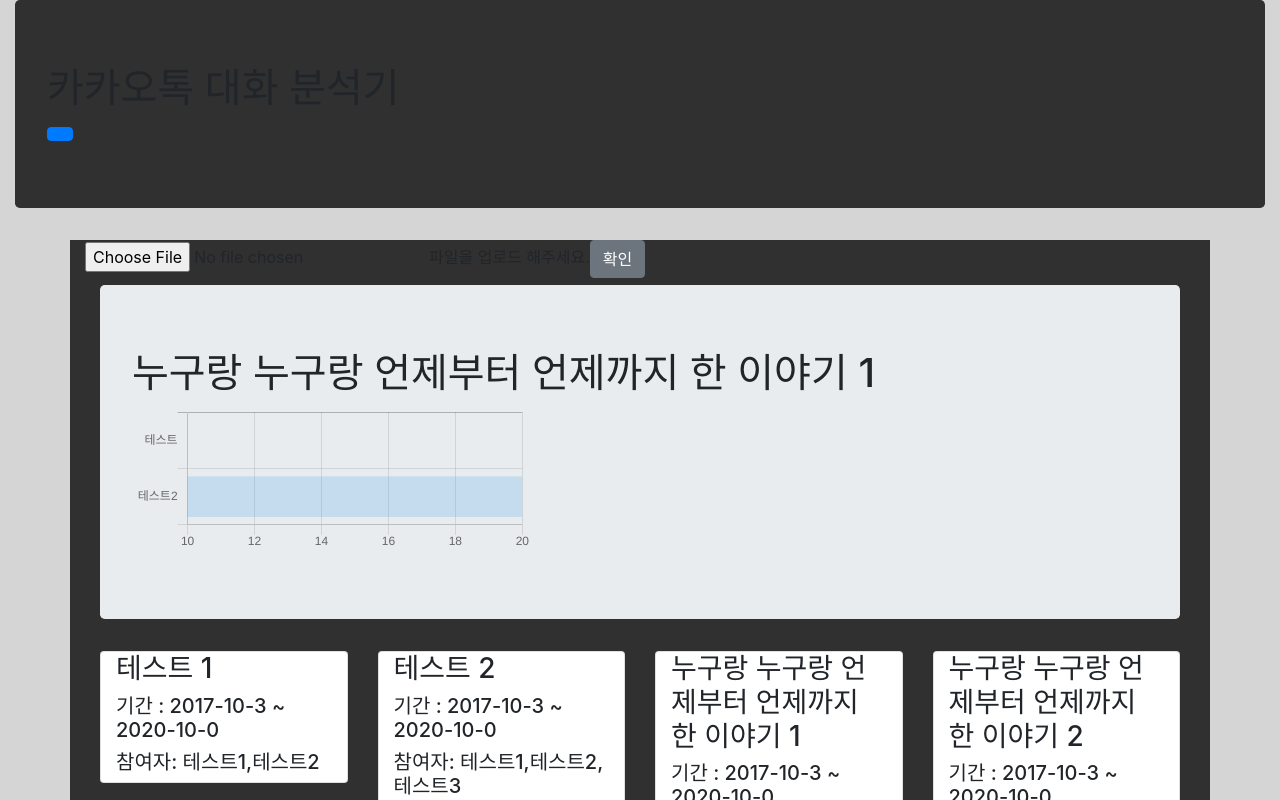
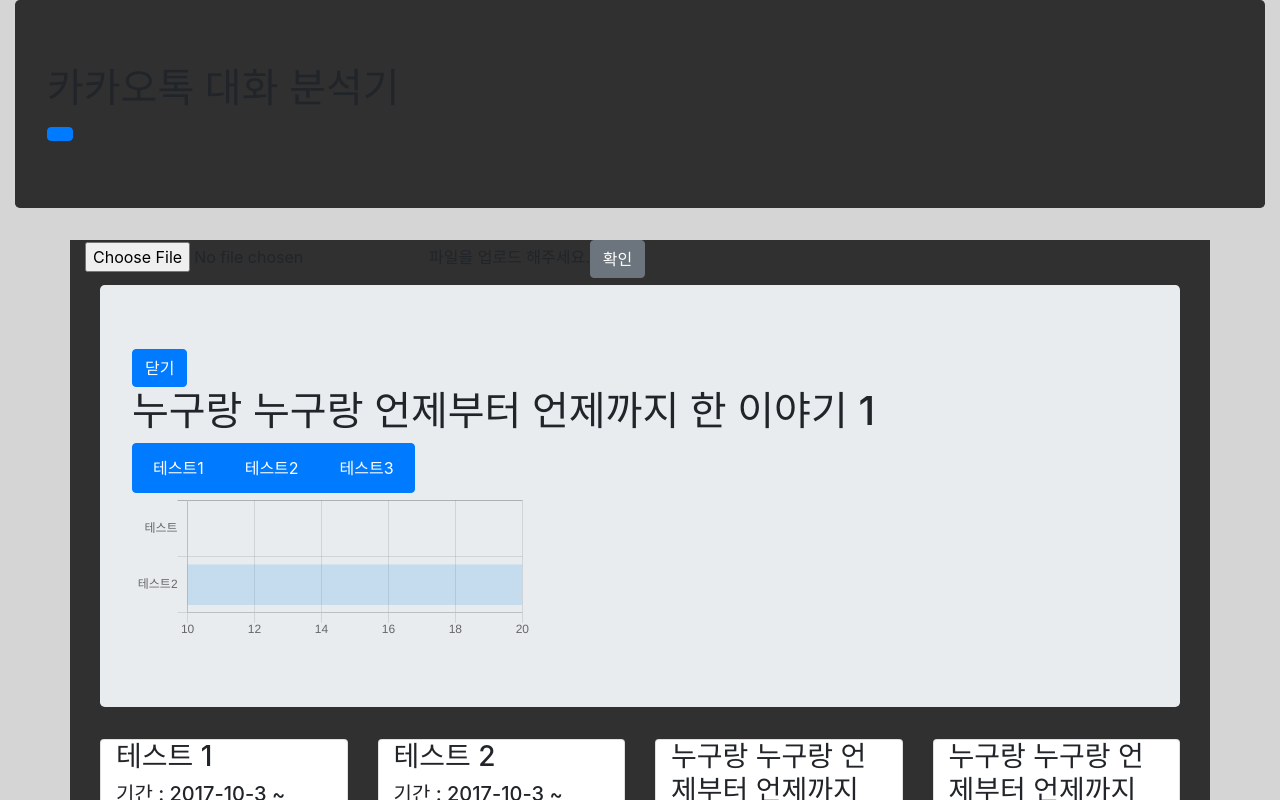
Before and after one commit to presentY1897/KakaoTalkMessageAnalysis, a React (Create React App) app: page / in a window 1280 px wide. Both pictures are taken after a click on the element 778 px from the left and 396 px from the top of the page. Shown: the top 800 px of the page. Built offline with nearby package versions, Linux system fonts and the light colour scheme.

Commit message:
add people select on viewer tab

```diff
--- a/src/DataChart/TalkDataViewer.js
+++ b/src/DataChart/TalkDataViewer.js
@@ -1,19 +1,23 @@
-import { Jumbotron } from 'react-bootstrap';
+import { Button, Jumbotron } from 'react-bootstrap';
 import React, { Component } from 'react';
 import BarGraph from './BarGraph';
 import Graph from './Graph';
+import TalkerList from './TalkerList';
 
 class TalkDataViewer extends Component {
     render() {
         const name = this.props.file !== undefined ? this.props.file.name : '';
+        const people = this.props.file !== undefined ? this.props.file.people : [];
         return (
             <Jumbotron>
+                <Button>닫기</Button>
                 <h1>{name}</h1>
+                <TalkerList people={people}></TalkerList>
                 <BarGraph></BarGraph>
                 <Graph></Graph>
             </Jumbotron>
-        )
-    }
-}
+        );
+    };
+};
 
 export default TalkDataViewer;
--- /dev/null
+++ b/src/DataChart/TalkerList.js
@@ -0,0 +1,14 @@
+import { ListGroup } from 'react-bootstrap';
+import React, { Component } from 'react';
+
+class TalkerList extends Component {
+    render() {
+        return (
+            <ListGroup horizontal>{
+                this.props.people !== undefined ? this.props.people.map(person => <ListGroup.Item active>{person.name}</ListGroup.Item>) : ''
+            }</ListGroup>
+        );
+    };
+};
+
+export default TalkerList;
--- a/src/TalkingData/TalkFilesContainer.js
+++ b/src/TalkingData/TalkFilesContainer.js
@@ -34,7 +34,7 @@
           <Collapse in={this.state.viewerOpen}>
             <Row>
               <Col>
-                <TalkDataViewer file={this.state.viewerFile}></TalkDataViewer>
+                <TalkDataViewer file={this.state.viewerFile} click={clickCard}></TalkDataViewer>
               </Col>
             </Row>
           </Collapse>
```
